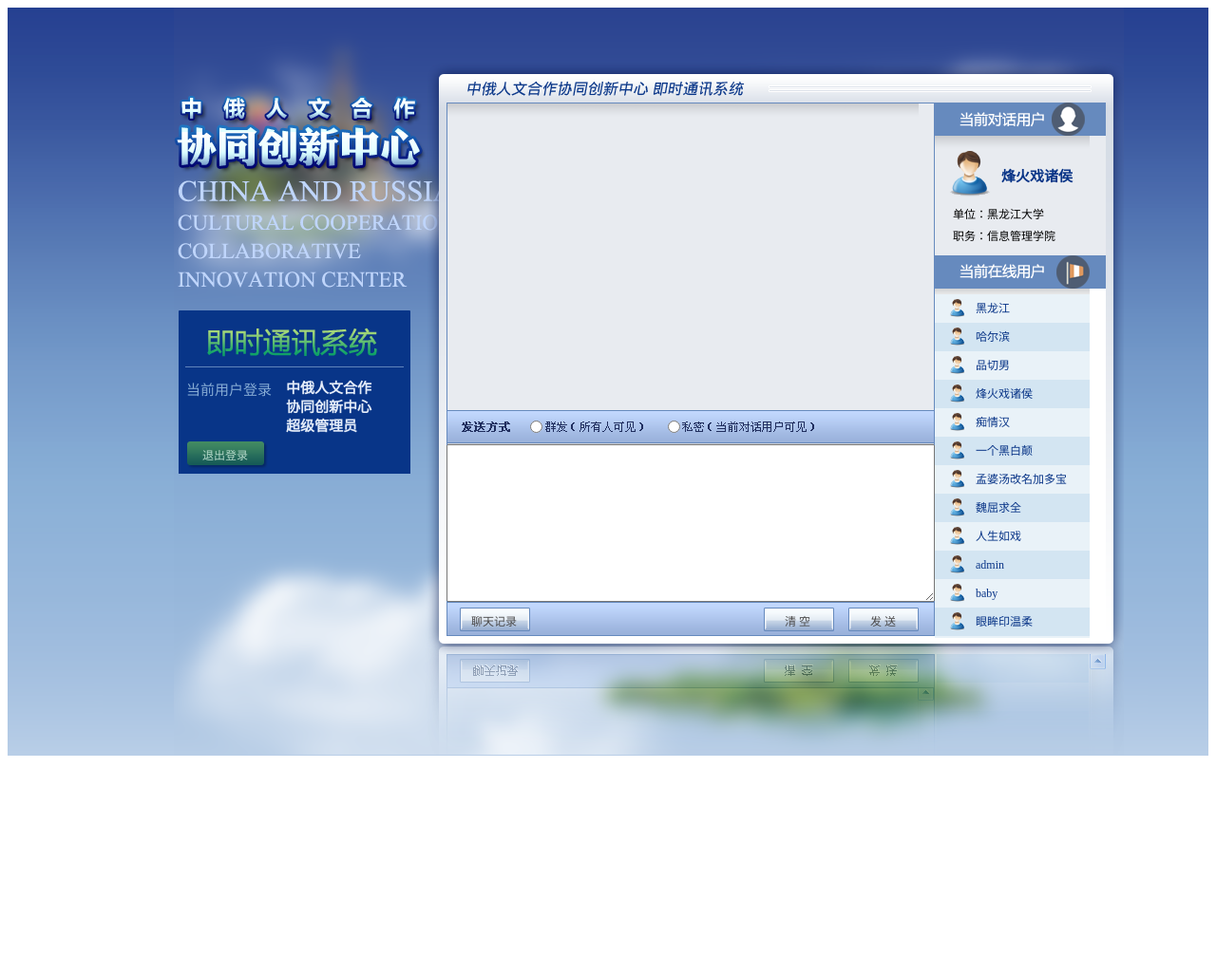
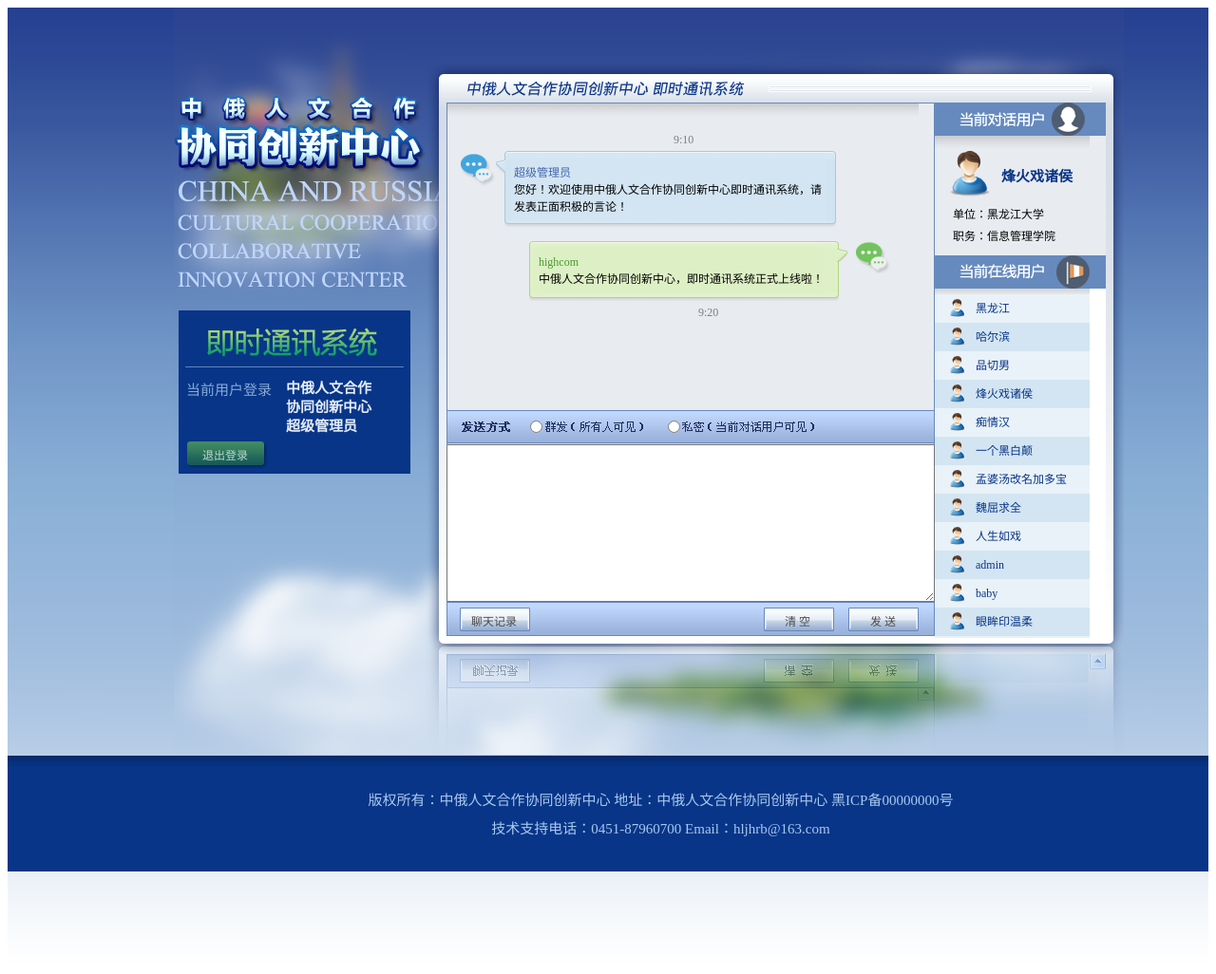
Before and after one commit to lxgweb/RSproject01, a plain HTML site: page jstx.html in a window 1280 px wide. Shown: the whole page at 95% size. Before the commit the page ends 804 px from the top, so only its background shows below. Drawn offline with Linux system fonts and the light colour scheme.

Commit message:
即时通讯完成

```diff
--- a/css/style3.css
+++ b/css/style3.css
@@ -788,3 +788,122 @@ color: #E4ECF9;
     left: 10px;
     top: -6px;
 }
+.chatcontent{
+    width: 513px;
+    height: 323px;
+    position: absolute;
+    top: 100px;
+    left: 288px;
+    overflow: scroll;
+    overflow-x: hidden;
+}
+
+.chat_blue{
+    width: 349px;
+    position: relative;
+    background: url("../images/chat_bluebg.png");
+    font-size: 12px;
+    line-height: 18px;
+    margin-left: 60px;
+    margin-top: 60px;
+}
+.chat_bluetext1{
+    padding: 5px 10px;
+}
+.chat_bluetext2{
+   color: #4265AE;
+}
+.chat_blueheader{
+    position: absolute;
+    left: 0;
+    top:-9px;
+}
+.chat_bluefooter{
+    position: absolute;
+    left: 0;
+    bottom:-7px;
+}
+.chat_bluesj{
+    position: absolute;
+    left: -10px;
+    top: 0;
+}
+.chat_bluelogo{
+    position: absolute;
+    left: -50px;
+    top: -10px;
+}
+.chat_bluetime{
+    position: absolute;
+    left: 178px;
+    top:-30px;
+    font-size: 12px;
+    color: #7D7D7D;
+}
+
+/*绿色*/
+.chat_green{
+    width: 326px;
+    position: relative;
+    background: url("../images/chat_greenbg.png");
+    font-size: 12px;
+    line-height: 18px;
+    margin-left: 86px;
+    margin-top: 30px;
+}
+.chat_greentext1{
+    padding: 5px 10px;
+}
+.chat_greentext2{
+    color: #4A992F
+}
+.chat_greenheader{
+    position: absolute;
+    left: 0;
+    top:-8px;
+}
+.chat_greenfooter{
+    position: absolute;
+    left: 0;
+    bottom:-9px;
+}
+.chat_greensj{
+    position: absolute;
+    right: -10px;
+    top: 0;
+}
+.chat_greenlogo{
+    position: absolute;
+    right: -55px;
+    top: -10px;
+}
+.chat_greentime{
+    position: absolute;
+    left: 178px;
+    bottom:-30px;
+    font-size: 12px;
+    color: #7D7D7D;
+}
+
+.jstx_footer_blue{
+    width: 100%;
+    height:122px ;
+    background: url("../images/jstx_footerbg.png");
+    position: relative;
+}
+.jstx_footer_bluetext{
+    width: 675px;
+    height: 70px;
+    /*border: 1px solid #000000;*/
+    text-align: center;
+    position: absolute;
+    color: #a8caed;
+    top:32px;
+    left: 350px;
+    line-height: 30px;
+}
+.jstx_footer_2{
+    width: 100%;
+    height: 100px;
+    background: url("../images/jstx_footerbg2.png");
+}
--- a/jstx.html
+++ b/jstx.html
@@ -61,7 +61,39 @@
                 <li class="onlineuserulli2"><img src="images/onlineuseres_img.png" class="onlineuseres_img"><span class="onlineuseres">眼眸印温柔</span></li>
                 </ul>
             </div>
+        <div class="chatcontent">
+            <div class="chat_blue">
+                <div class="chat_bluetext1">
+                    <img src="images/chat_blueheader.png" class="chat_blueheader">
+                    <img src="images/chat_bluefooter.png" class="chat_bluefooter">
+                    <img src="images/chat_bluesj.png" class="chat_bluesj">
+                    <img src="images/chat_logo_blue.png" class="chat_bluelogo">
+                    <div class="chat_bluetime">9:10</div>
+                <span class="chat_bluetext2">超级管理员</span><br>
+                您好！欢迎使用中俄人文合作协同创新中心即时通讯系统，请发表正面积极的言论！
+                    </div>
+            </div>
+
+            <div class="chat_green">
+                <div class="chat_greentext1">
+                    <img src="images/chat_greenheader.png" class="chat_greenheader">
+                    <img src="images/chat_greenfooter.png" class="chat_greenfooter">
+                    <img src="images/chat_greensj.png" class="chat_greensj">
+                    <img src="images/chat_logo_green.png" class="chat_greenlogo">
+                    <div class="chat_greentime">9:20</div>
+                    <span class="chat_greentext2">highcom</span><br>
+                    中俄人文合作协同创新中心，即时通讯系统正式上线啦！
+                </div>
+            </div>
+        </div>
     </div>
 </div>
+<div class="jstx_footer_blue">
+    <div class="jstx_footer_bluetext">
+        版权所有：中俄人文合作协同创新中心  地址：中俄人文合作协同创新中心  黑ICP备00000000号<br>
+        技术支持电话：0451-87960700 Email：hljhrb@163.com
+    </div>
+</div>
+<div class="jstx_footer_2"></div>
 </body>
 </html>
```
Also changed, not shown: footer.html (+1 -0 lines), images/chat_bluebg.png (added), images/chat_bluefooter.png (added), images/chat_blueheader.png (added), images/chat_bluesj.png (added), images/chat_greenbg.png (added), images/chat_greenfooter.png (added), images/chat_greenheader.png (added), images/chat_greensj.png (added), images/chat_logo_blue.png (added), images/chat_logo_green.png (added), images/jstx_footerbg.png (added), images/jstx_footerbg2.png (added).
